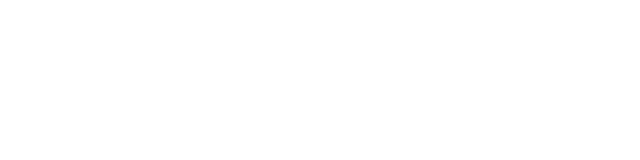
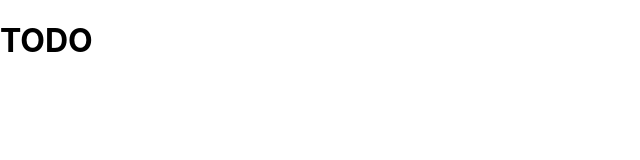
Before and after one commit to Liam-M-Dev/note-taking-project, a React (Create React App) app: page / in a window 1280 px wide. Shown: the top 160 px of the page, without its empty margins (0-640 px from the left). Built offline with nearby package versions, Linux system fonts and the light colour scheme.

Commit message:
Implement placeholder routes

```diff
--- a/package.json
+++ b/package.json
@@ -8,6 +8,7 @@
     "@testing-library/user-event": "^13.5.0",
     "react": "^18.2.0",
     "react-dom": "^18.2.0",
+    "react-router-dom": "^6.11.1",
     "react-scripts": "5.0.1",
     "web-vitals": "^2.1.4"
   },
--- a/src/App.js
+++ b/src/App.js
@@ -1,10 +1,21 @@
+import { Routes, Route } from "react-router-dom";
 
-import './App.css';
+
 
 function App() {
   return (
     <div className="App">
-
+      <Routes>
+        <Route path="/" element={<h1>TODO</h1>} />
+        <Route path="/notes" element={<h1>TODO</h1>} />
+        <Route path="/notes/:noteID" element={<h1>TODO</h1>} />
+        <Route path="/notes/:noteID/edit" element={<h1>TODO</h1>} />
+        <Route path="/notes/searchByWord/:word" element={<h1>TODO</h1>} />
+        <Route path="/notes/sort/duedate" element={<h1>TODO</h1>} />
+        <Route path="/notes/sort/createddate" element={<h1>TODO</h1>} />
+        <Route path="/notes/filter/overdue" element={<h1>TODO</h1>} />
+        <Route path="/notes/filter/done" element={<h1>TODO</h1>} />
+      </Routes>
     </div>
   );
 }
--- a/src/index.js
+++ b/src/index.js
@@ -3,11 +3,15 @@
 import './index.css';
 import App from './App';
 import reportWebVitals from './reportWebVitals';
+import { BrowserRouter } from 'react-router-dom';
 
 const root = ReactDOM.createRoot(document.getElementById('root'));
 root.render(
   <React.StrictMode>
-    <App />
+    <BrowserRouter>
+      <App />
+    </BrowserRouter>
+
   </React.StrictMode>
 );
 
```
Also changed, not shown: 2 other files (tests, documents, lock files or other folders).
